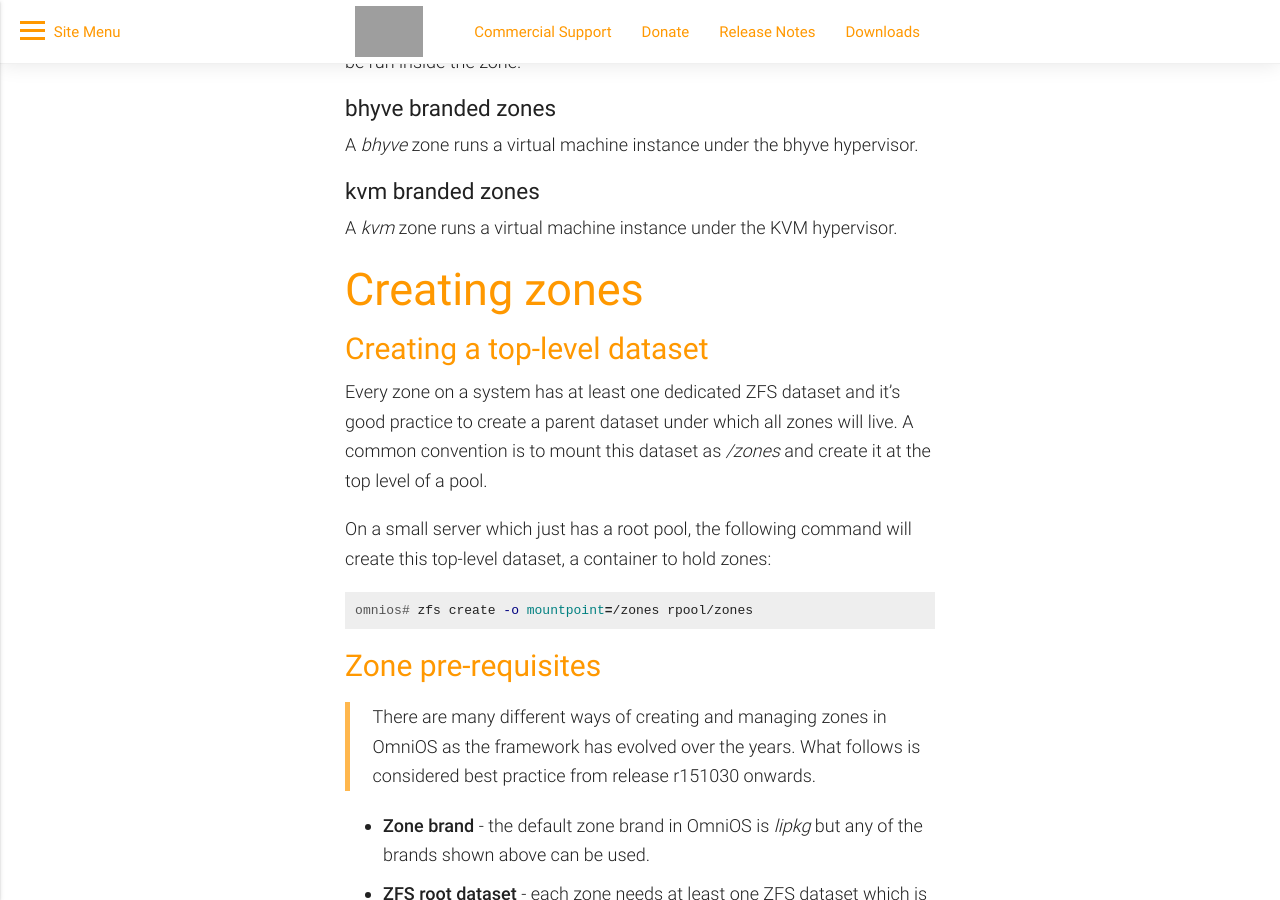
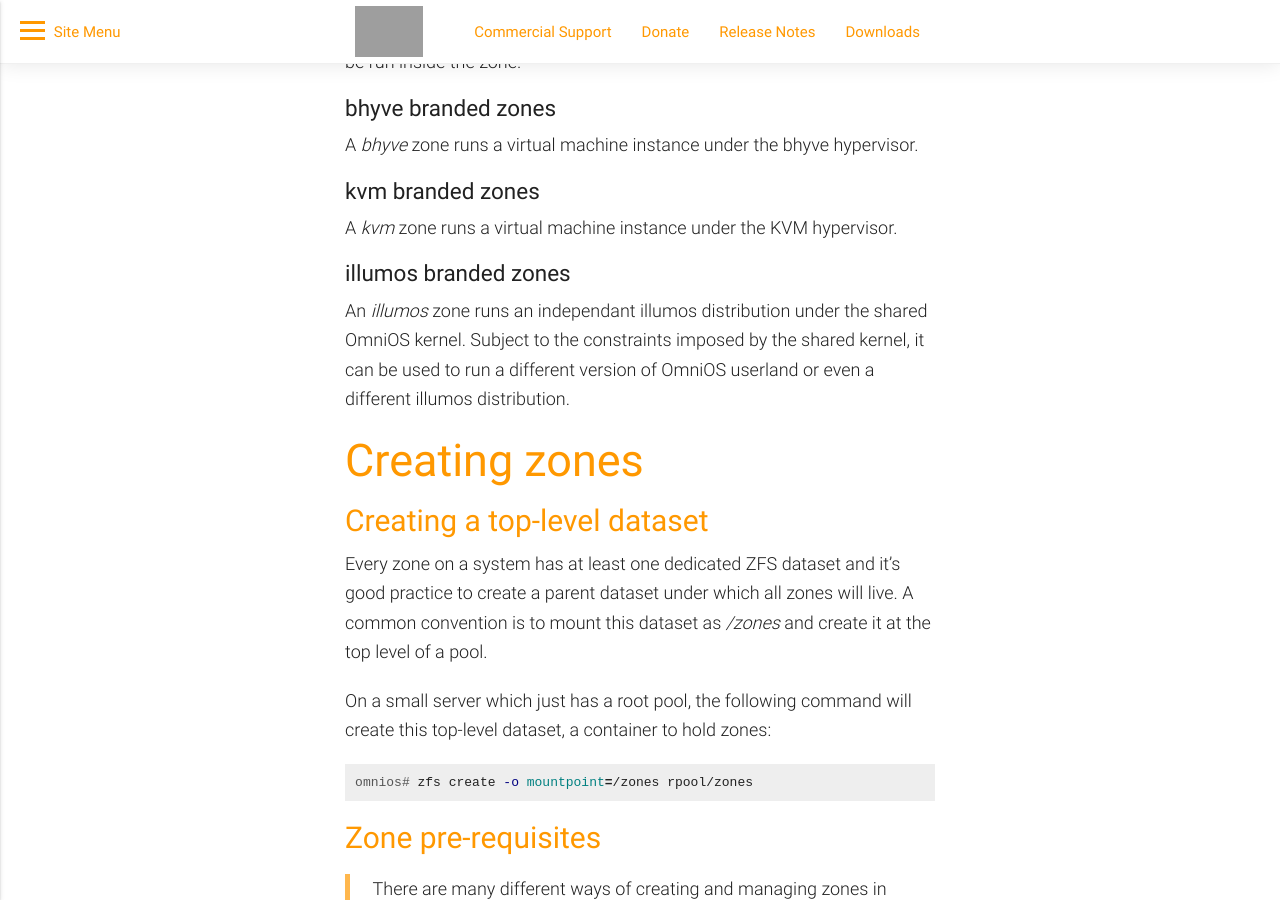
Before and after one commit to omniosorg/omniosorg.github.io, a Jekyll site: the page built from _docs/setup/zones.md, in a window 1280 px wide and 900 px high, scrolled down 2542 px. Built offline with Jekyll 4.4.1, drawn with Linux system fonts in a browser that asks for light colours; comment, search, counter and statistics services are not loaded; grey boxes are pictures that could not be loaded.

Commit message:
Add illumos zones section

```diff
--- a/_docs/setup/zones.md
+++ b/_docs/setup/zones.md
@@ -113,6 +113,13 @@ A _bhyve_ zone runs a virtual machine instance under the bhyve hypervisor.
 ### kvm branded zones
 
 A _kvm_ zone runs a virtual machine instance under the KVM hypervisor.
+
+### illumos branded zones
+
+An _illumos_ zone runs an independant illumos distribution under the shared
+OmniOS kernel. Subject to the constraints imposed by the shared kernel, it can
+be used to run a different version of OmniOS userland or even a different
+illumos distribution.
 
 # Creating zones
 
```
